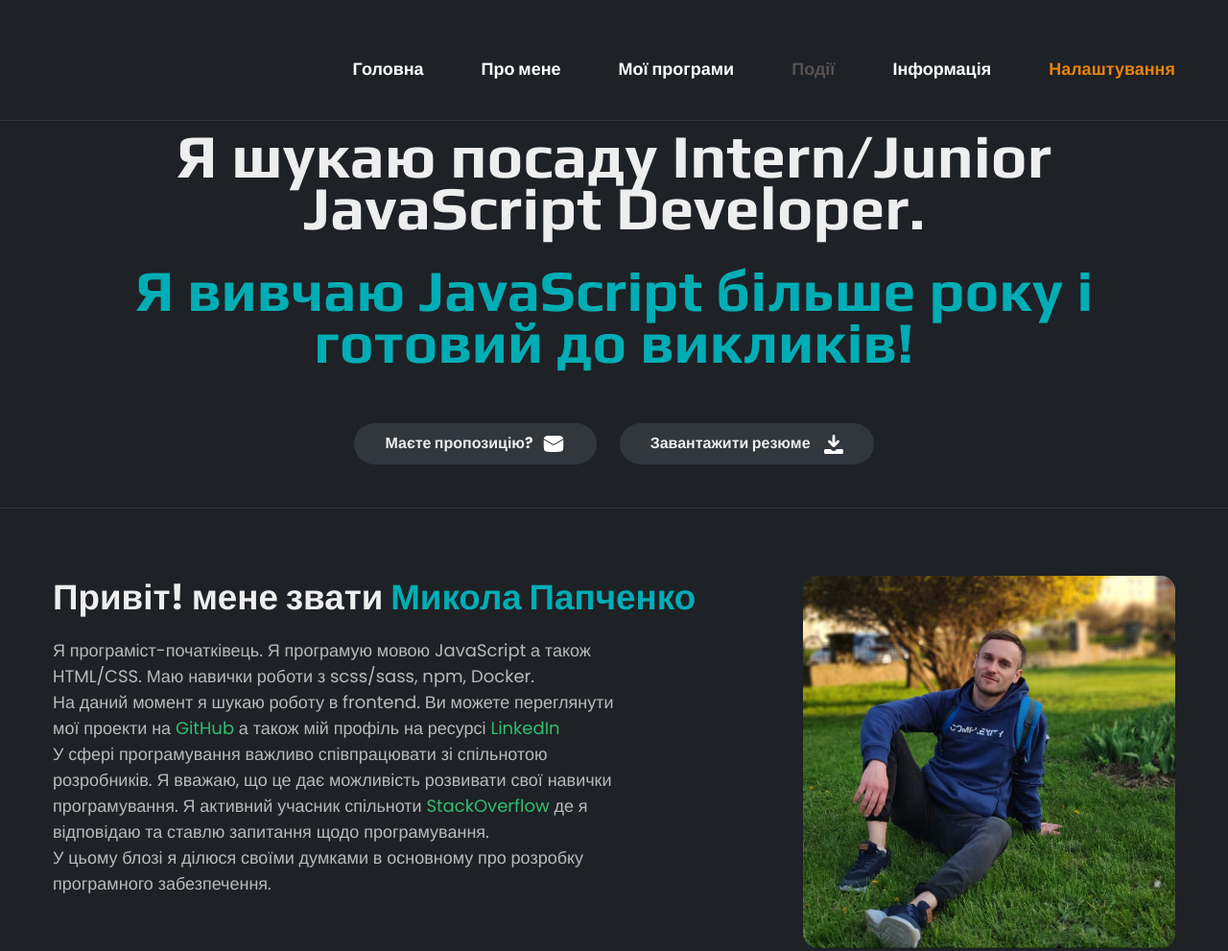
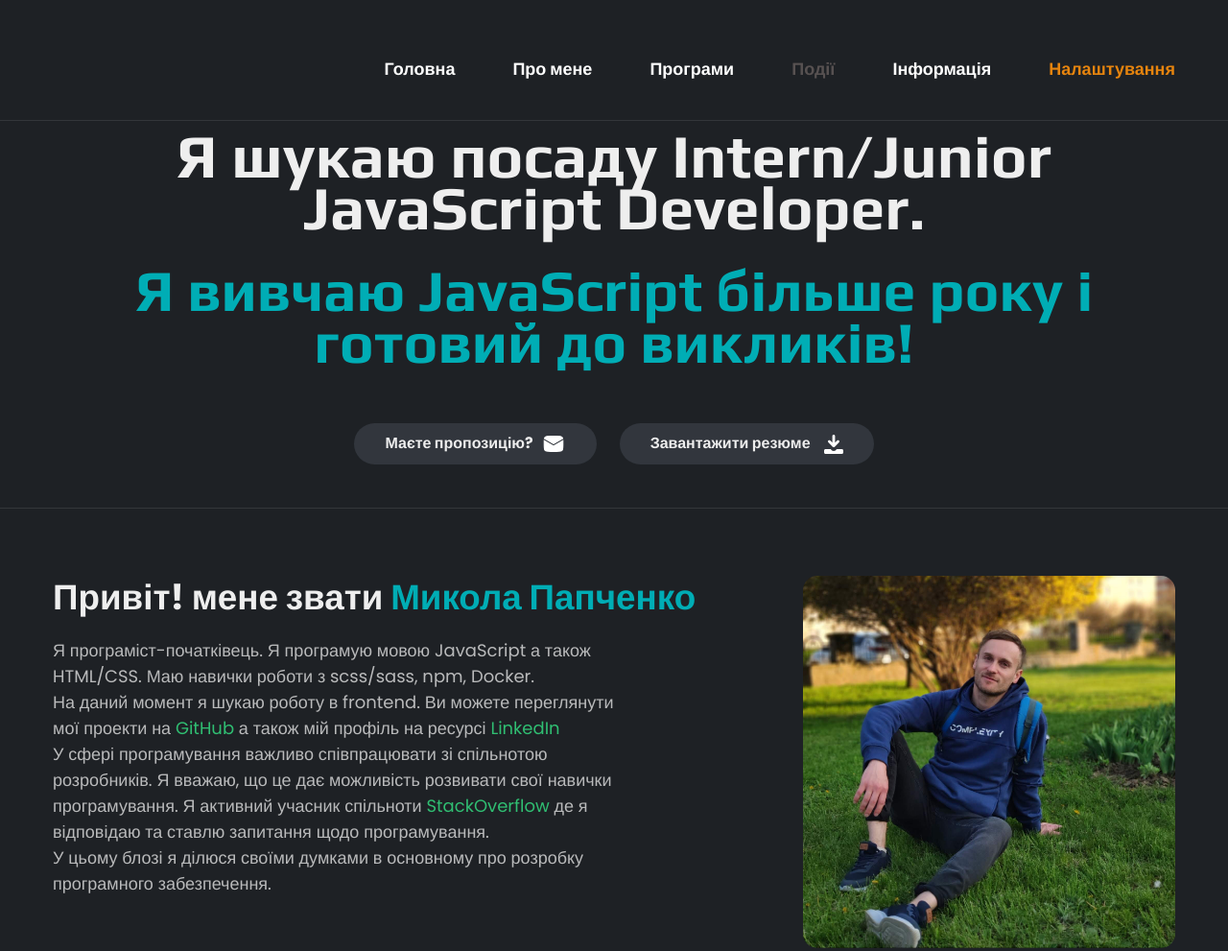
Before and after one commit to papchenko/papchenko.com, a plain HTML site: page lang.html in a window 1280 px wide. Shown: the top 991 px of the page at 96% size. Drawn offline with Linux system fonts and the light colour scheme.

Commit message:
Update lang.html

```diff
--- a/lang.html
+++ b/lang.html
@@ -43,7 +43,7 @@
 
                             <li><a data-goto=".main" href="#" class="menu__link vibro__button">Головна</a></li>
                             <li><a data-goto=".about" href="#" class="menu__link vibro__button">Про мене</a></li>
-                            <li><a data-goto=".works" href="#" class="menu__link vibro__button">Мої програми</a></li>
+                            <li><a data-goto=".works" href="#" class="menu__link vibro__button">Програми</a></li>
                             <li><a data-goto=".events" href="#" class="menu__link inactive vibro__button">Події</a></li>
                             <li><a data-goto=".footer" href="#" class="menu__link vibro__button">Інформація</a></li>
                             <li>
```
